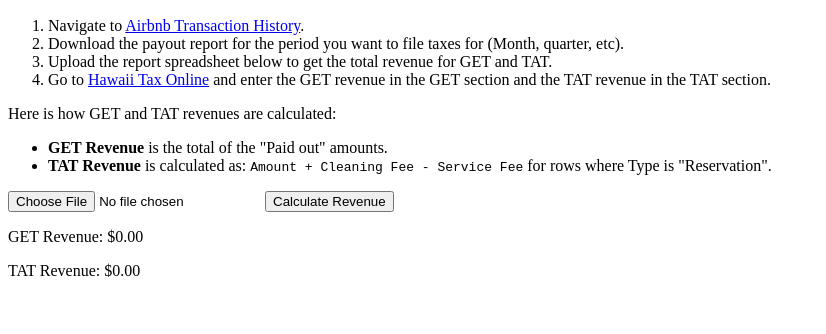
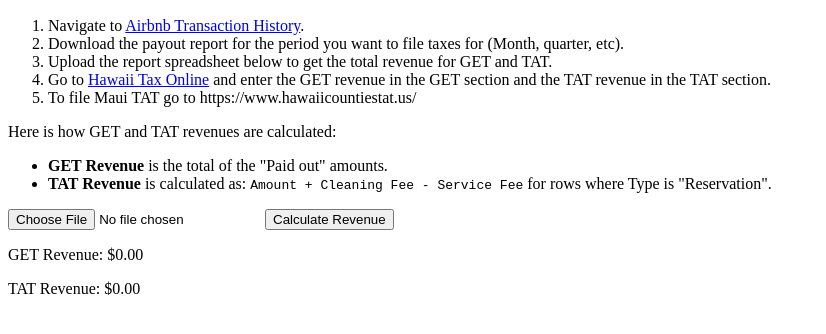
Before and after one commit to sameershenai/hawaii-airbnb-tax, a plain HTML site: page index.html in a window 1280 px wide. Shown: the part 110-444 px from the top of the page, without its empty margins (0-826 px from the left). Drawn offline with nearby package versions, Linux system fonts and the light colour scheme.

Commit message:
Update index.html

```diff
--- a/index.html
+++ b/index.html
@@ -48,6 +48,7 @@
             <li>Download the payout report for the period you want to file taxes for (Month, quarter, etc).</li>
             <li>Upload the report spreadsheet below to get the total revenue for GET and TAT.</li>
             <li>Go to <a href="https://hitax.hawaii.gov/" target="_blank">Hawaii Tax Online</a> and enter the GET revenue in the GET section and the TAT revenue in the TAT section.</li>
+            <li> To file Maui TAT go to https://www.hawaiicountiestat.us/ </li>
         </ol>
         <p>Here is how GET and TAT revenues are calculated:</p>
         <ul>
```
